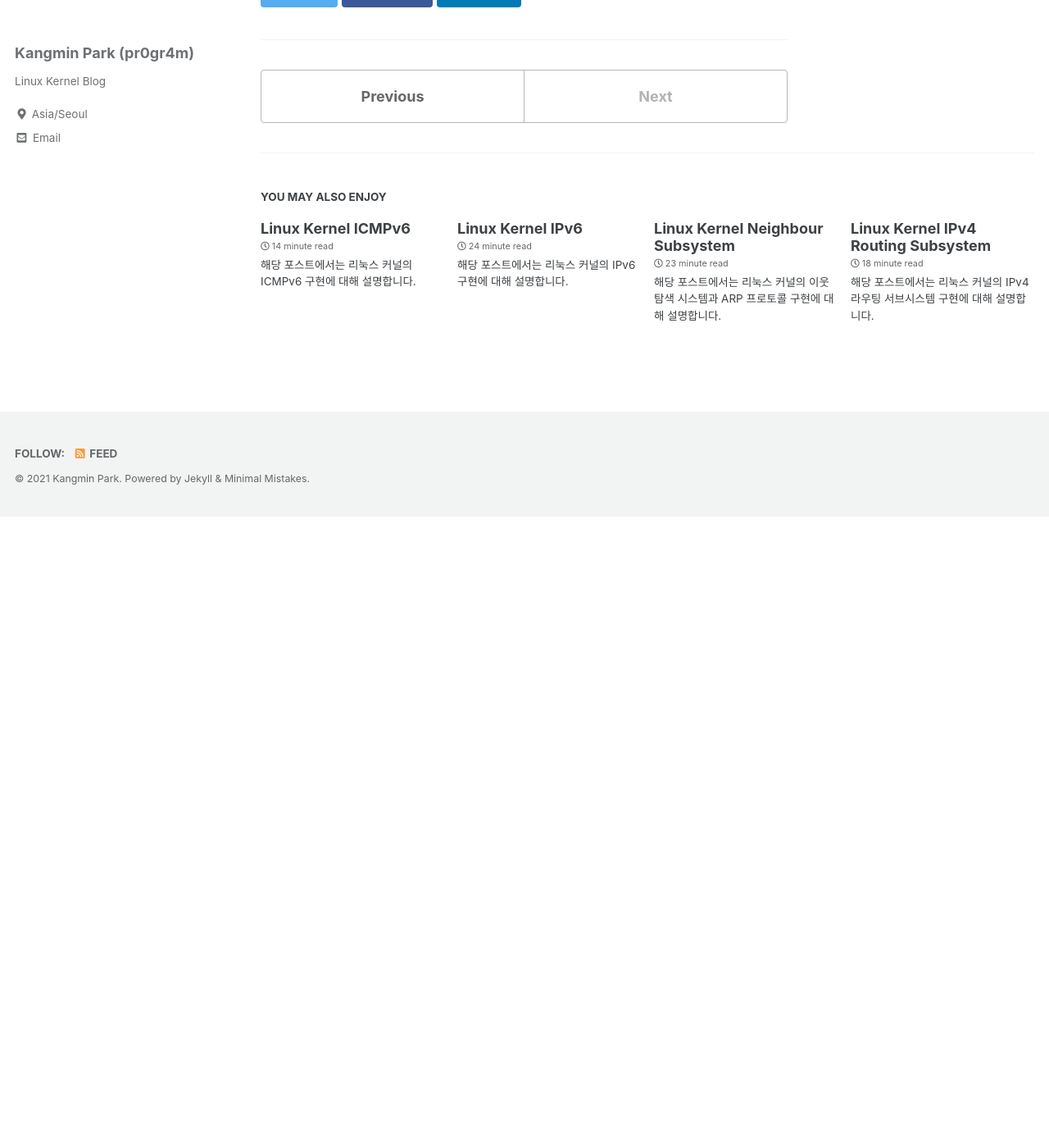
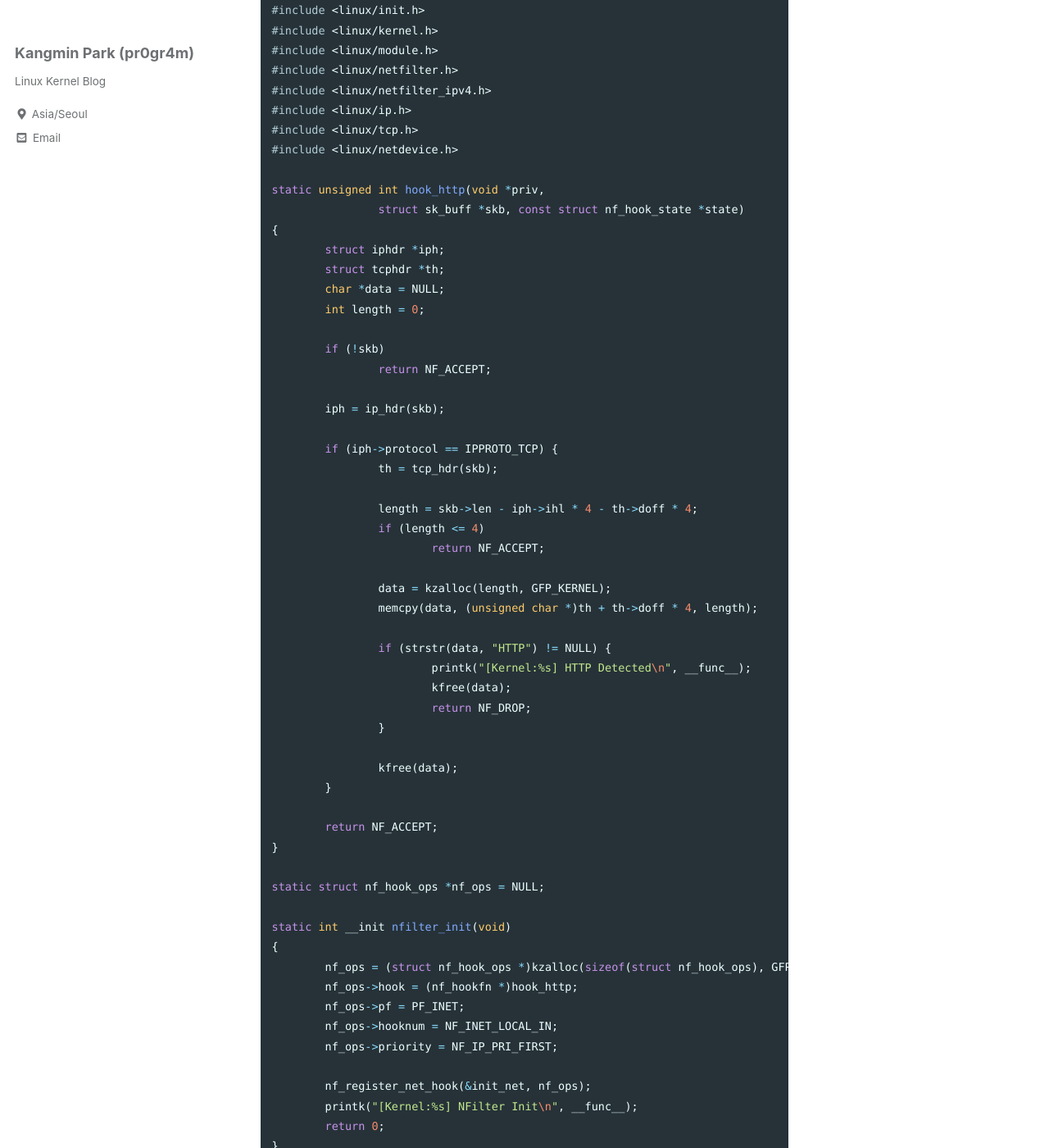
Before and after one commit to pr0gr4m/pr0gr4m.github.io, a Jekyll site: the page built from _posts/2021-07-25-netfilter.md, in a window 1280 px wide and 1400 px high, scrolled down 24421 px. Shown: the whole window at 82% size. Built offline with Jekyll 4.4.1, drawn with Linux system fonts in a browser that asks for light colours; cached includes are drawn as plain includes; before the commit the page ends 25051 px from its top, so only the background shows below that; some of the changed text lies outside the part shown.

Commit message:
Update Netfilter

````diff
--- a/_posts/2021-07-25-netfilter.md
+++ b/_posts/2021-07-25-netfilter.md
@@ -742,6 +742,7 @@
 리눅스 데스크톱에서는 UDP 목적지 포트를 9999로 설정하여 192.168.1.9 주소로 UDP 패킷을 송신한다.
 AMD 서버에서는 DNAT 규칙에 따라 목적지 주소를 192.168.1.8로 변경하여 패킷을 노트북에 송신한다.
 다음 그림은 해당 상황에서의 UDP 패킷의 flow이다.
+
 ![nat_hook](https://github.com/pr0gr4m/pr0gr4m.github.io/blob/master/img/nat_hook.png?raw=true)
 
 패킷 헤더를 변경하는 동작은 다음 [nf_nat_hook](https://elixir.bootlin.com/linux/latest/source/include/linux/netfilter.h#L369) 객체의 ```manip_pkt``` 멤버에 등록한 ```nf_nat_manip_pkt()``` 함수로 수행한다.
@@ -780,3 +781,101 @@
 	return NF_DROP;
 }
 ```
+
+## 예제
+
+http 메시지를 필터링하는 넷필터 모듈을 작성한다.
+
+### http_netfilter.c
+
+```c
+#include <linux/init.h>
+#include <linux/kernel.h>
+#include <linux/module.h>
+#include <linux/netfilter.h>
+#include <linux/netfilter_ipv4.h>
+#include <linux/ip.h>
+#include <linux/tcp.h>
+#include <linux/netdevice.h>
+
+static unsigned int hook_http(void *priv,
+		struct sk_buff *skb, const struct nf_hook_state *state)
+{
+	struct iphdr *iph;
+	struct tcphdr *th;
+	char *data = NULL;
+	int length = 0;
+
+	if (!skb)
+		return NF_ACCEPT;
+
+	iph = ip_hdr(skb);
+
+	if (iph->protocol == IPPROTO_TCP) {
+		th = tcp_hdr(skb);
+
+		length = skb->len - iph->ihl * 4 - th->doff * 4;
+		if (length <= 4)
+			return NF_ACCEPT;
+
+		data = kzalloc(length, GFP_KERNEL);
+		memcpy(data, (unsigned char *)th + th->doff * 4, length);
+
+		if (strstr(data, "HTTP") != NULL) {
+			printk("[Kernel:%s] HTTP Detected\n", __func__);
+			kfree(data);
+			return NF_DROP;
+		}
+
+		kfree(data);
+	}
+
+	return NF_ACCEPT;
+}
+
+static struct nf_hook_ops *nf_ops = NULL;
+
+static int __init nfilter_init(void)
+{
+	nf_ops = (struct nf_hook_ops *)kzalloc(sizeof(struct nf_hook_ops), GFP_KERNEL);
+	nf_ops->hook = (nf_hookfn *)hook_http;
+	nf_ops->pf = PF_INET;
+	nf_ops->hooknum = NF_INET_LOCAL_IN;
+	nf_ops->priority = NF_IP_PRI_FIRST;
+
+	nf_register_net_hook(&init_net, nf_ops);
+	printk("[Kernel:%s] NFilter Init\n", __func__);
+	return 0;
+}
+
+static void __exit nfilter_exit(void)
+{
+	nf_unregister_net_hook(&init_net, nf_ops);
+	kfree(nf_ops);
+	printk("[Kernel:%s] NFilter Exit\n", __func__);
+}
+
+module_init(nfilter_init);
+module_exit(nfilter_exit);
+MODULE_LICENSE("GPL");
+```
+
+### Makefile
+
+```makefile
+obj-m += http_netfilter.o
+
+KDIR := /lib/modules/$(shell uname -r)/build
+
+default:
+	$(MAKE) -C $(KDIR) M=$(PWD) modules
+
+CC := gcc
+
+%.c%:
+	${CC} -o $@ $^
+
+clean:
+	$(MAKE) -C $(KDIR) M=$(PWD) clean
+	rm -f ${TARGETS}
+```
````
